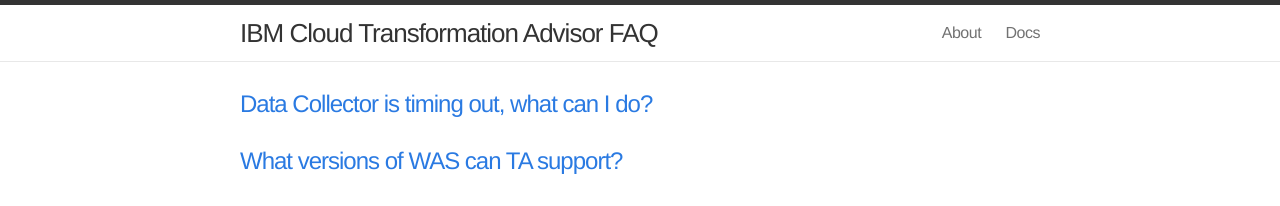
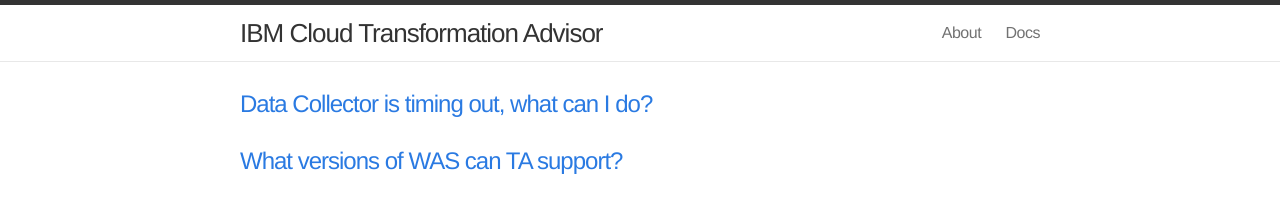
Before and after one commit to TransformationAdvisor/TA.github.io, a Jekyll site: the page built from index.html, in a window 1280 px wide. Shown: the top 206 px of the page. Built offline with Jekyll 4.4.1, drawn with Linux system fonts in a browser that asks for light colours; Markdown is read by kramdown in place of the engine named in the settings.

Commit message:
Update _config.yml

```diff
--- a/_config.yml
+++ b/_config.yml
@@ -1,5 +1,4 @@
-name: IBM Cloud Transformation Advisor FAQ
-markdown: redcarpet
+name: IBM Cloud Transformation Advisor
 description: "Transformation Advisor Documentation, videos, FAQ & What's New"
 url: "TransformationAdvisor.github.io"
 permalink: /posts/:title
```
